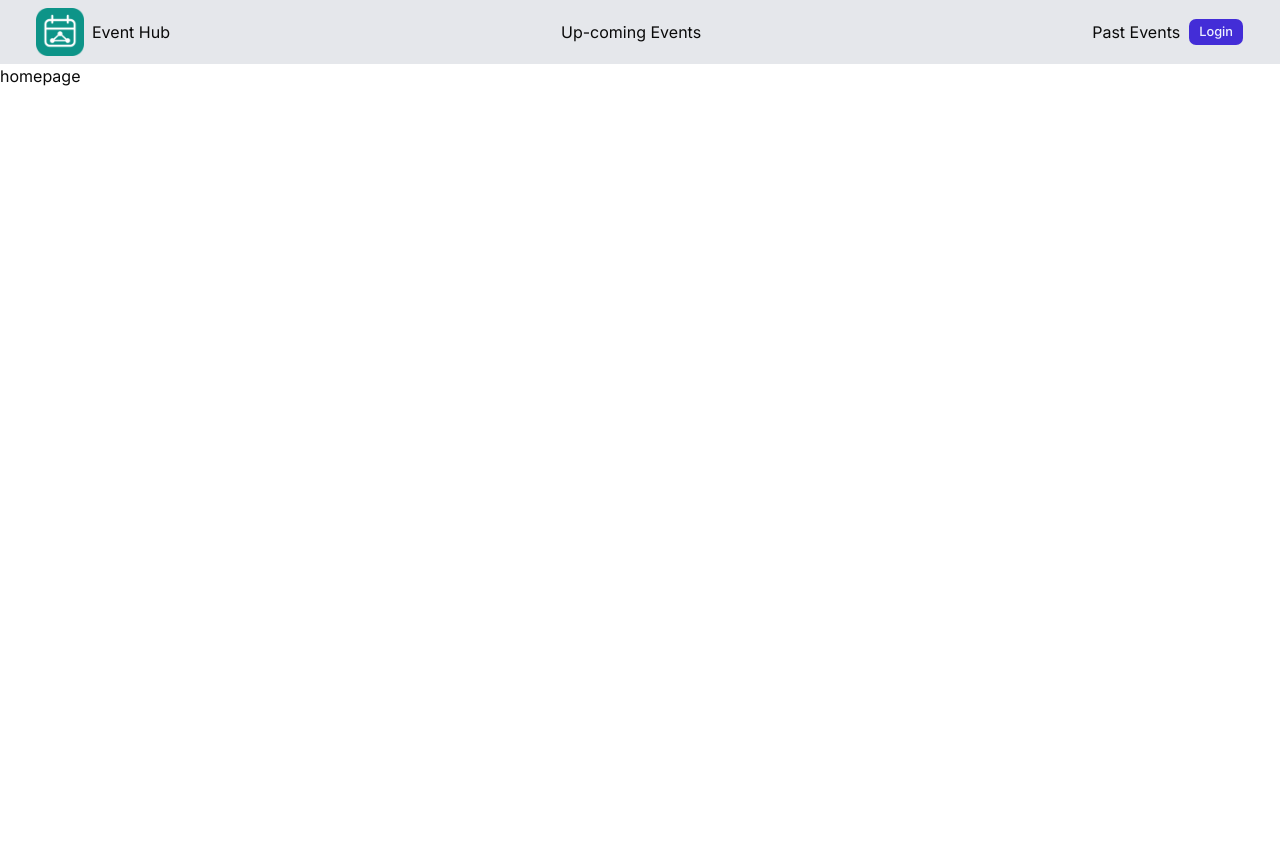
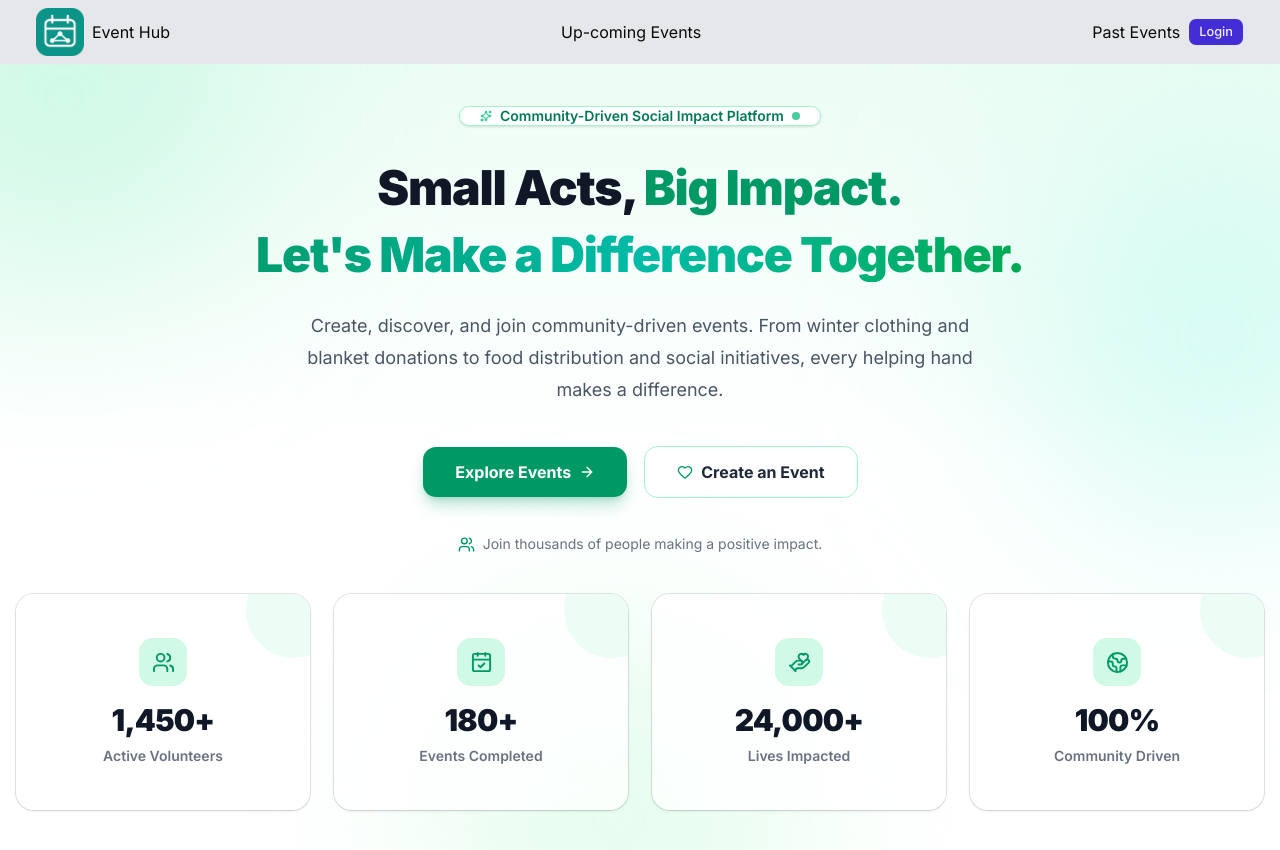
Before and after one commit to sayeedmahmuddevs/Event-Hub, a Next.js app: page / in a window 1280 px wide. Before the commit the page ends 800 px from the top, so only its background shows below. Built offline with nearby package versions, Linux system fonts and the light colour scheme.

Commit message:
HeroSection Design

```diff
--- a/package.json
+++ b/package.json
@@ -12,6 +12,7 @@
     "@base-ui/react": "^1.9.0",
     "class-variance-authority": "^0.7.1",
     "cn": "^0.5.2",
+    "framer-motion": "^14.9.0",
     "lucide-react": "^1.67.0",
     "next": "16.4.4",
     "react": "19.3.0",
--- a/src/app/page.tsx
+++ b/src/app/page.tsx
@@ -1,9 +1,10 @@
-import Image from "next/image";
+import Hero from "@/component/HeroSection";
+
 
 export default function Home() {
   return (
     <div>
-      homepage
+      <Hero/>
     </div>
   );
 }
--- /dev/null
+++ b/src/component/HeroSection.tsx
@@ -0,0 +1,207 @@
+
+"use client";
+
+import { motion } from "framer-motion";
+import Link from "next/link";
+
+import {
+  ArrowRight,
+  Heart,
+  Users,
+  CalendarCheck,
+  HandHeart,
+  Globe2,
+  Sparkles,
+} from "lucide-react";
+
+import { Button } from "@/components/ui/button";
+import { Badge } from "@/components/ui/badge";
+import {
+  Card,
+  CardContent,
+} from "@/components/ui/card";
+
+const stats = [
+  {
+    number: "1,450+",
+    label: "Active Volunteers",
+    icon: Users,
+  },
+  {
+    number: "180+",
+    label: "Events Completed",
+    icon: CalendarCheck,
+  },
+  {
+    number: "24,000+",
+    label: "Lives Impacted",
+    icon: HandHeart,
+  },
+  {
+    number: "100%",
+    label: "Community Driven",
+    icon: Globe2,
+  },
+];
+
+const Hero = () => {
+  return (
+    <section className="relative isolate overflow-hidden bg-gradient-to-b from-emerald-50 via-white to-white px-4 py-10 sm:py-10 lg:py-10">
+
+      {/* Background Decorations */}
+      <div className="pointer-events-none absolute inset-0 -z-10 overflow-hidden">
+        <div className="absolute -left-32 -top-40 h-96 w-96 rounded-full bg-emerald-200/40 blur-[100px]" />
+
+        <div className="absolute -right-32 top-20 h-96 w-96 rounded-full bg-teal-200/40 blur-[110px]" />
+
+        <div className="absolute -bottom-40 left-1/3 h-96 w-96 rounded-full bg-green-100/70 blur-[100px]" />
+      </div>
+
+      <div className="mx-auto max-w-7xl">
+
+        {/* Hero Content */}
+        <motion.div
+          initial={{ opacity: 0, y: 35 }}
+          animate={{ opacity: 1, y: 0 }}
+          transition={{ duration: 0.8, ease: "easeOut" }}
+          className="mx-auto max-w-4xl text-center"
+        >
+
+          {/* Badge */}
+          <motion.div
+            initial={{ opacity: 0, scale: 0.8 }}
+            animate={{ opacity: 1, scale: 1 }}
+            transition={{ delay: 0.2, duration: 0.5 }}
+            className="mb-8"
+          >
+            <Badge
+              variant="outline"
+              className="gap-2 rounded-full border-emerald-200 bg-white px-5 py-2 text-sm font-semibold text-emerald-700 shadow-sm"
+            >
+              <Sparkles size={16} className="text-emerald-500" />
+
+              Community-Driven Social Impact Platform
+
+              <span className="h-2 w-2 animate-pulse rounded-full bg-emerald-500" />
+            </Badge>
+          </motion.div>
+
+          {/* Heading */}
+          <h1 className="text-2xl font-black leading-[1.15] tracking-tight text-gray-900 sm:text-5xl md:text-6xl lg:text-5xl">
+            Small Acts,
+            <span className="text-emerald-600">
+              {" "}Big Impact.
+            </span>
+
+            <span className="mt-3 block bg-gradient-to-r from-emerald-600 via-teal-500 to-green-600 bg-clip-text text-transparent">
+              {"Let's"} Make a Difference Together.
+            </span>
+          </h1>
+
+          {/* Description */}
+          <p className="mx-auto mt-7 max-w-2xl text-base leading-8 text-gray-600 sm:text-lg">
+            Create, discover, and join community-driven events.
+            From winter clothing and blanket donations to food
+            distribution and social initiatives, every helping
+            hand makes a difference.
+          </p>
+
+          {/* Action Buttons */}
+          <div className="mt-10 flex flex-col justify-center gap-4 sm:flex-row">
+
+            <Button
+              size="lg"
+              className="group h-13 rounded-xl bg-emerald-600 px-8 text-base font-bold text-white shadow-lg shadow-emerald-600/25 transition-all duration-300 hover:-translate-y-1 hover:bg-emerald-700 hover:shadow-xl"
+            >
+              <Link href="/events" className="flex items-center">
+                Explore Events
+
+                <ArrowRight
+                  size={20}
+                  className="ml-2 transition-transform duration-300 group-hover:translate-x-1"
+                />
+              </Link>
+            </Button>
+
+            <Button
+              variant="outline"
+              size="lg"
+              className="group h-13 rounded-xl border-emerald-200 bg-white px-8 text-base font-bold text-gray-800 transition-all duration-300 hover:-translate-y-1 hover:border-emerald-500 hover:bg-emerald-50 hover:text-emerald-700"
+            >
+              <Link href="/create-event" className="flex items-center">
+                <Heart
+                  size={19}
+                  className="mr-2 text-emerald-600 transition-transform duration-300 group-hover:scale-125"
+                />
+
+                Create an Event
+              </Link>
+            </Button>
+
+          </div>
+
+          {/* Trust Message */}
+          <div className="mt-9 flex flex-wrap items-center justify-center gap-2 text-sm text-gray-500">
+            <Users size={17} className="text-emerald-600" />
+
+            <span>
+              Join thousands of people making a positive impact.
+            </span>
+          </div>
+
+        </motion.div>
+
+        {/* Statistics Cards */}
+        <div className="mt-10 grid grid-cols-2 gap-4 lg:grid-cols-4 lg:gap-6">
+
+          {stats.map((stat, index) => {
+            const Icon = stat.icon;
+
+            return (
+              <motion.div
+                key={stat.label}
+                initial={{ opacity: 0, y: 30 }}
+                animate={{ opacity: 1, y: 0 }}
+                transition={{
+                  duration: 0.6,
+                  delay: 0.3 + index * 0.12,
+                }}
+                whileHover={{ y: -7 }}
+              >
+                <Card className="group relative overflow-hidden rounded-2xl border-emerald-100 bg-white/80 shadow-sm backdrop-blur-lg transition-all duration-300 hover:shadow-xl hover:shadow-emerald-900/5">
+
+                  {/* Card Decoration */}
+                  <div className="absolute -right-8 -top-8 h-24 w-24 rounded-full bg-emerald-50 transition-transform duration-500 group-hover:scale-150" />
+
+                  <CardContent className="relative flex flex-col items-center p-5 text-center sm:p-7">
+
+                    {/* Icon */}
+                    <div className="mb-4 flex h-12 w-12 items-center justify-center rounded-xl bg-emerald-100 text-emerald-600 transition-all duration-300 group-hover:bg-emerald-600 group-hover:text-white">
+                      <Icon size={23} />
+                    </div>
+
+                    {/* Number */}
+                    <h3 className="text-2xl font-black tracking-tight text-gray-900 sm:text-3xl">
+                      {stat.number}
+                    </h3>
+
+                    {/* Label */}
+                    <p className="mt-2 text-xs font-semibold text-gray-500 sm:text-sm">
+                      {stat.label}
+                    </p>
+
+                  </CardContent>
+
+                </Card>
+              </motion.div>
+            );
+          })}
+
+        </div>
+
+      </div>
+    </section>
+  );
+};
+
+export default Hero;
--- /dev/null
+++ b/src/components/ui/badge.tsx
@@ -0,0 +1,51 @@
+import { mergeProps } from "@base-ui/react/merge-props"
+import { useRender } from "@base-ui/react/use-render"
+import { cva, type VariantProps } from "class-variance-authority"
+import { cn } from "cn"
+
+const badgeVariants = cva(
+  "group/badge inline-flex h-5 w-fit shrink-0 items-center justify-center gap-1 overflow-hidden rounded-4xl border border-transparent px-2 py-0.5 text-xs font-medium whitespace-nowrap transition-all focus-visible:border-ring focus-visible:ring-[3px] focus-visible:ring-ring/50 has-data-[icon=inline-end]:pr-1.5 has-data-[icon=inline-start]:pl-1.5 aria-invalid:border-destructive aria-invalid:ring-destructive/20 dark:aria-invalid:ring-destructive/40 [&>svg]:pointer-events-none [&>svg]:size-3!",
+  {
+    variants: {
+      variant: {
+        default: "bg-primary text-primary-foreground [a]:hover:bg-primary/80",
+        secondary:
+          "bg-secondary text-secondary-foreground [a]:hover:bg-secondary/80",
+        destructive:
+          "bg-destructive/10 text-destructive focus-visible:ring-destructive/20 dark:bg-destructive/20 dark:focus-visible:ring-destructive/40 [a]:hover:bg-destructive/20",
+        outline:
+          "border-border text-foreground [a]:hover:bg-muted [a]:hover:text-muted-foreground",
+        ghost:
+          "hover:bg-muted hover:text-muted-foreground dark:hover:bg-muted/50",
+        link: "text-primary underline-offset-4 hover:underline",
+      },
+    },
+    defaultVariants: {
+      variant: "default",
+    },
+  }
+)
+
+function Badge({
+  className,
+  variant = "default",
+  render,
+  ...props
+}: useRender.ComponentProps<"span"> & VariantProps<typeof badgeVariants>) {
+  return useRender({
+    defaultTagName: "span",
+    props: mergeProps<"span">(
+      {
+        className: cn(badgeVariants({ variant }), className),
+      },
+      props
+    ),
+    render,
+    state: {
+      slot: "badge",
+      variant,
+    },
+  })
+}
+
+export { Badge, badgeVariants }
```
Also changed, not shown: 1 other file (tests, documents, lock files or other folders).
